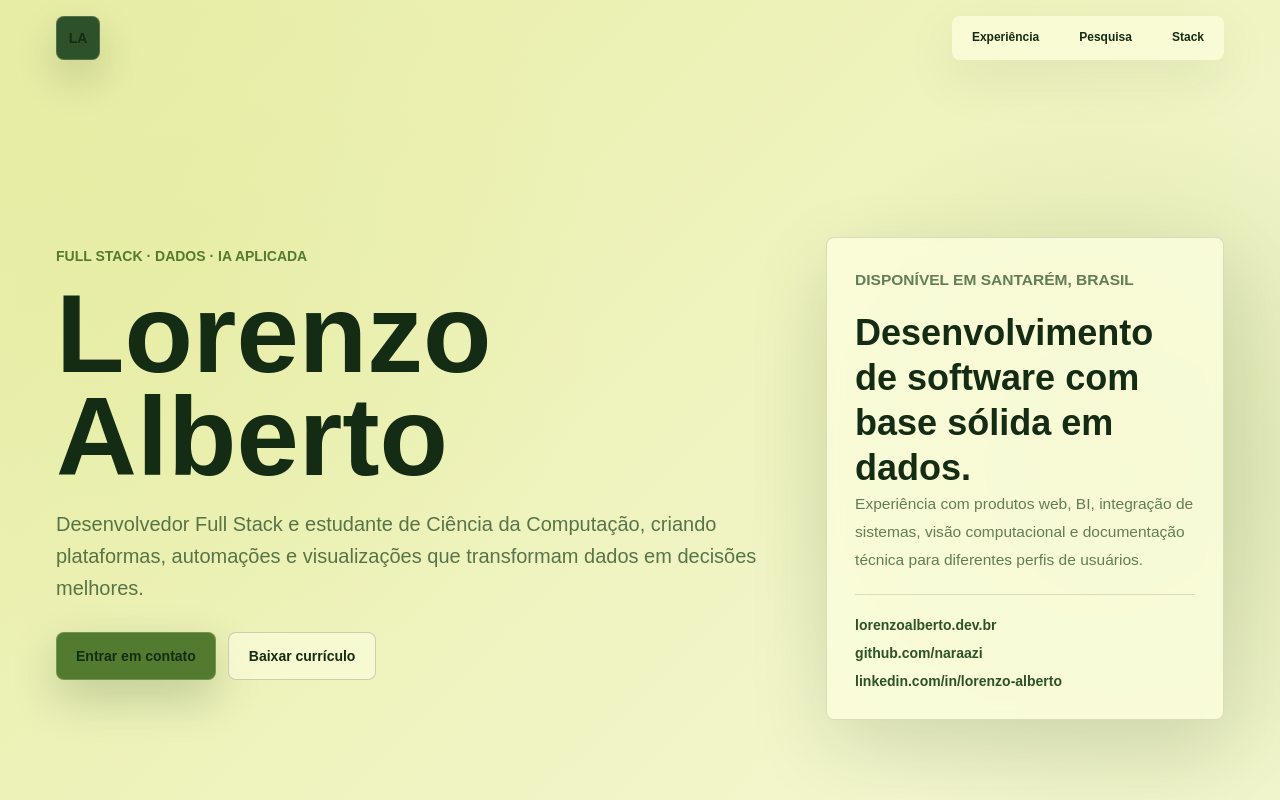
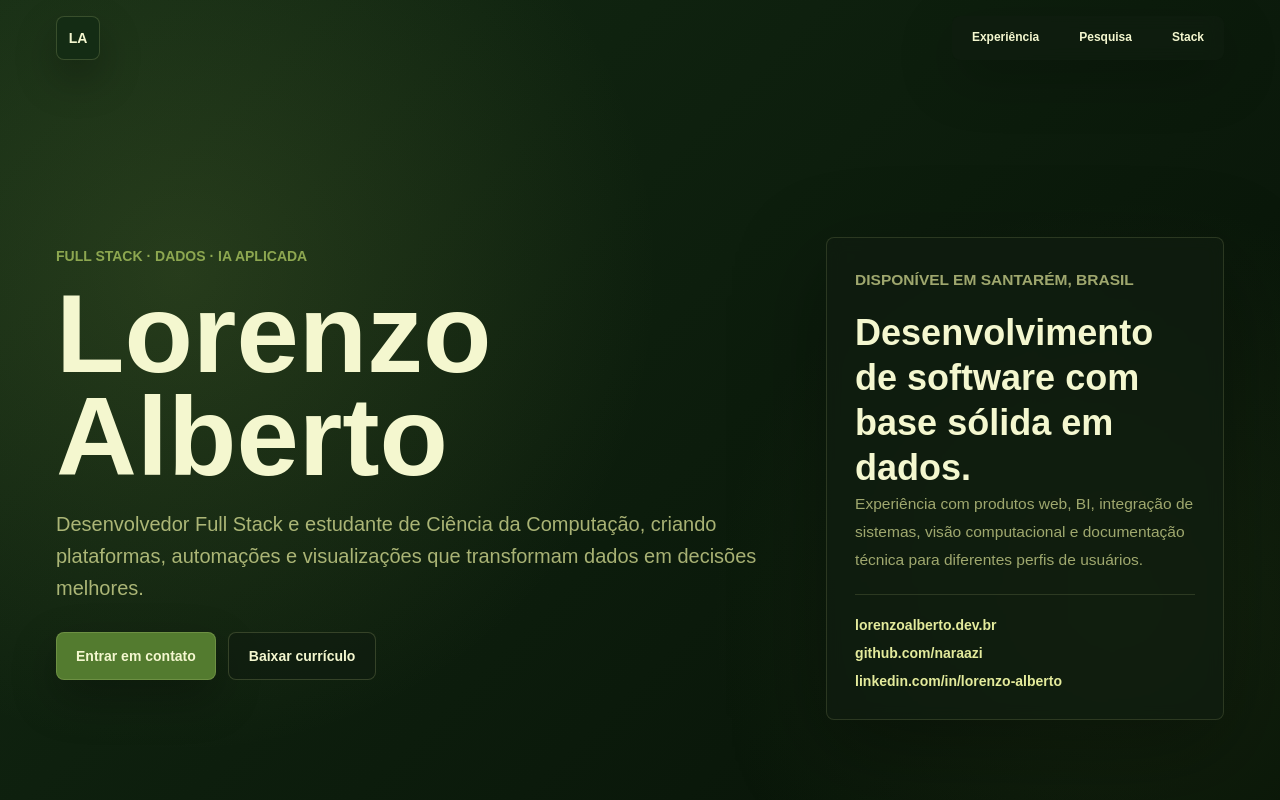
Before and after one commit to naraazi/portfolio, a Next.js app: page / in a window 1280 px wide. Shown: the top 800 px of the page. Built offline with nearby package versions, Linux system fonts and the light colour scheme.

Commit message:
fix: cores mais escuras e gradientes corrigidos

```diff
--- a/app/globals.css
+++ b/app/globals.css
@@ -2,14 +2,14 @@
 
 @theme {
   --font-sans: Arial, Helvetica, sans-serif;
-  --color-ink: #142c14;
-  --color-graphite: #2d5128;
-  --color-mist: #f4f7cf;
-  --color-paper: #fbfddb;
-  --color-sage: #e4eb9c;
-  --color-teal: #537b2f;
-  --color-teal-dark: #2d5128;
-  --color-coral: #8da750;
+  --color-ink: #f4f7cf;
+  --color-graphite: #c6d98a;
+  --color-mist: #071207;
+  --color-paper: #101d10;
+  --color-sage: #20381d;
+  --color-teal: #8da750;
+  --color-teal-dark: #e4eb9c;
+  --color-coral: #e4eb9c;
   --color-gold: #e4eb9c;
   --color-blueprint: #537b2f;
 }
@@ -26,11 +26,11 @@ body {
   margin: 0;
   overflow-x: hidden;
   background:
-    radial-gradient(circle at 12% 8%, rgba(228, 235, 156, 0.48), transparent 28rem),
-    radial-gradient(circle at 88% 14%, rgba(141, 167, 80, 0.28), transparent 24rem),
-    linear-gradient(135deg, rgba(228, 235, 156, 0.82), transparent 38%),
-    #f4f7cf;
-  color: #142c14;
+    radial-gradient(circle at 14% 8%, rgba(141, 167, 80, 0.18), transparent 30rem),
+    radial-gradient(circle at 88% 18%, rgba(83, 123, 47, 0.16), transparent 26rem),
+    linear-gradient(135deg, rgba(20, 44, 20, 0.92), transparent 42%),
+    #071207;
+  color: #f4f7cf;
 }
 
 a {
@@ -39,22 +39,22 @@ a {
 }
 
 ::selection {
-  background: #2d5128;
-  color: #fbfddb;
+  background: #8da750;
+  color: #071207;
 }
 
 :root {
-  --surface: rgba(251, 253, 219, 0.88);
-  --surface-strong: #fbfddb;
-  --surface-muted: rgba(228, 235, 156, 0.58);
-  --foreground: #142c14;
-  --muted: rgba(45, 81, 40, 0.74);
-  --line: rgba(20, 44, 20, 0.14);
-  --accent: #537b2f;
-  --accent-strong: #2d5128;
-  --warm: #8da750;
-  --shadow-soft: 0 18px 55px rgba(20, 44, 20, 0.08);
-  --shadow-panel: 0 28px 80px rgba(20, 44, 20, 0.13);
+  --surface: rgba(16, 29, 16, 0.72);
+  --surface-strong: #142c14;
+  --surface-muted: rgba(20, 44, 20, 0.62);
+  --foreground: #f4f7cf;
+  --muted: rgba(228, 235, 156, 0.68);
+  --line: rgba(228, 235, 156, 0.14);
+  --accent: #8da750;
+  --accent-strong: #e4eb9c;
+  --warm: #537b2f;
+  --shadow-soft: 0 18px 55px rgba(0, 0, 0, 0.22);
+  --shadow-panel: 0 28px 90px rgba(0, 0, 0, 0.34);
 }
 
 @layer components {
@@ -69,15 +69,16 @@ a {
 
   .brand {
     @apply flex h-11 w-11 shrink-0 items-center justify-center rounded-lg bg-ink text-sm font-black text-paper;
-    background: #2d5128;
+    background: #142c14;
+    color: #e4eb9c;
     box-shadow:
-      0 18px 40px rgba(20, 44, 20, 0.18),
-      inset 0 0 0 1px rgba(251, 253, 219, 0.18);
+      0 18px 40px rgba(0, 0, 0, 0.28),
+      inset 0 0 0 1px rgba(228, 235, 156, 0.18);
   }
 
   .nav-links {
     @apply grid grid-cols-3 overflow-hidden rounded-lg border text-center backdrop-blur md:flex md:border-0 md:bg-transparent md:shadow-none;
-    background: rgba(251, 253, 219, 0.78);
+    background: rgba(16, 29, 16, 0.74);
     border-color: var(--line);
     box-shadow: var(--shadow-soft);
   }
@@ -131,7 +132,7 @@ a {
 
   .intro {
     @apply mt-5 max-w-[760px] text-base leading-7 sm:text-lg md:text-xl md:leading-8;
-    color: rgba(45, 81, 40, 0.78);
+    color: rgba(228, 235, 156, 0.72);
     margin-bottom: 0;
   }
 
@@ -150,18 +151,20 @@ a {
   .button.primary {
     @apply bg-ink text-paper;
     background: #537b2f;
+    color: #fbfddb;
     box-shadow:
-      0 18px 45px rgba(45, 81, 40, 0.24),
-      inset 0 0 0 1px rgba(251, 253, 219, 0.2);
+      0 18px 45px rgba(0, 0, 0, 0.28),
+      inset 0 0 0 1px rgba(228, 235, 156, 0.18);
   }
 
   .button.primary:hover {
-    background: #2d5128;
+    background: #8da750;
+    color: #071207;
   }
 
   .button.secondary {
     @apply border bg-paper/70 text-ink;
-    border-color: rgba(20, 44, 20, 0.2);
+    border-color: rgba(228, 235, 156, 0.18);
   }
 
   .button.secondary:hover {
@@ -173,7 +176,7 @@ a {
   .skill-card,
   .research-item,
   .education-block {
-    @apply rounded-lg border;
+    @apply rounded-lg border backdrop-blur;
     background: var(--surface);
     border-color: var(--line);
     box-shadow: var(--shadow-soft);
@@ -281,7 +284,7 @@ a {
   }
 
   .tech-list {
-    @apply overflow-hidden rounded-lg border;
+    @apply overflow-hidden rounded-lg border backdrop-blur;
     background: var(--surface-muted);
     border-color: var(--line);
   }
```
Also changed, not shown: app/icon.svg.
